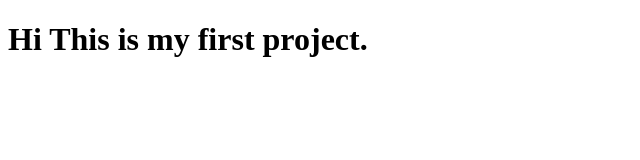
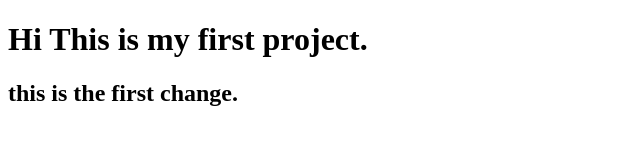
Before and after one commit to udula11/git-one, a plain HTML site: page index.html in a window 1280 px wide. Shown: the whole page, without its empty margins (0-640 px from the left). Drawn offline with Linux system fonts and the light colour scheme.

Commit message:
made 1 change

```diff
--- a/index.html
+++ b/index.html
@@ -5,5 +5,6 @@
     </head>
     <body>
         <h1>Hi This is my first project.</h1>
+        <h2>this is the first change.</h2>
     </body>
 </html>
```
